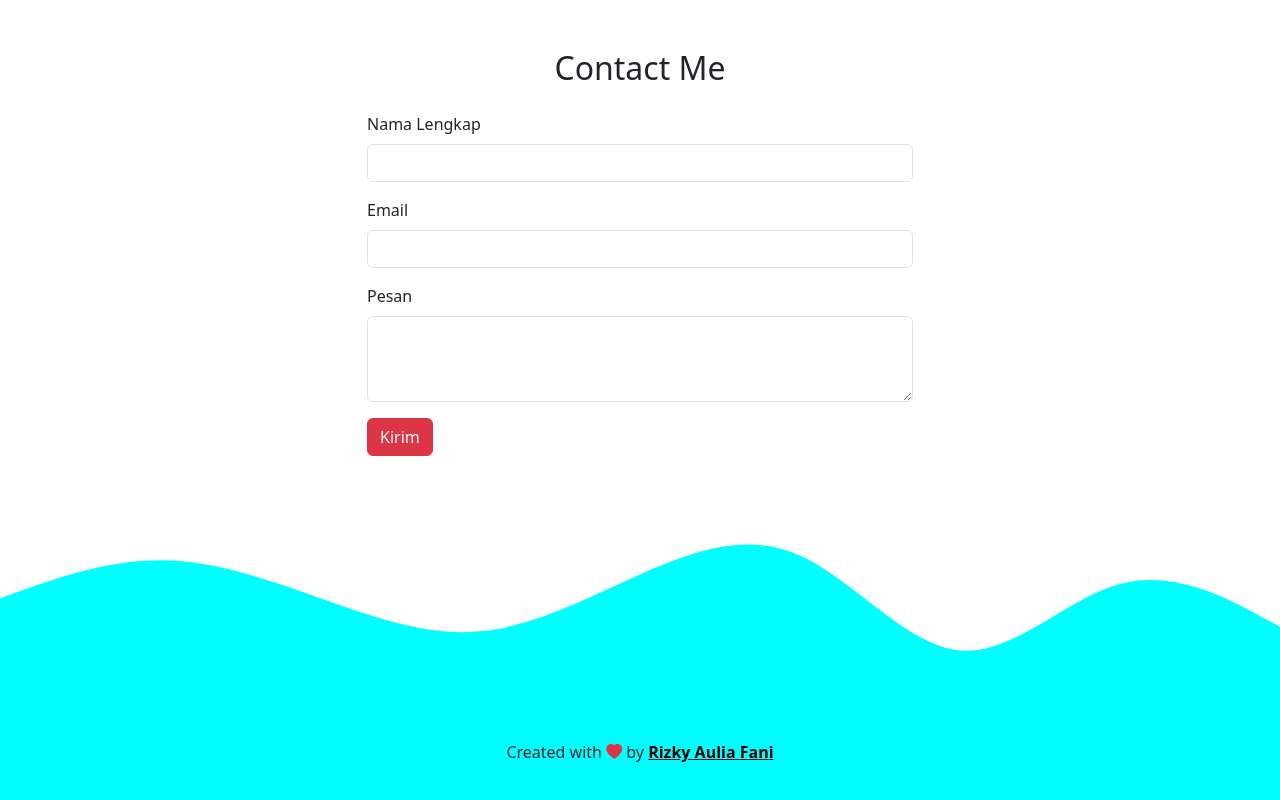
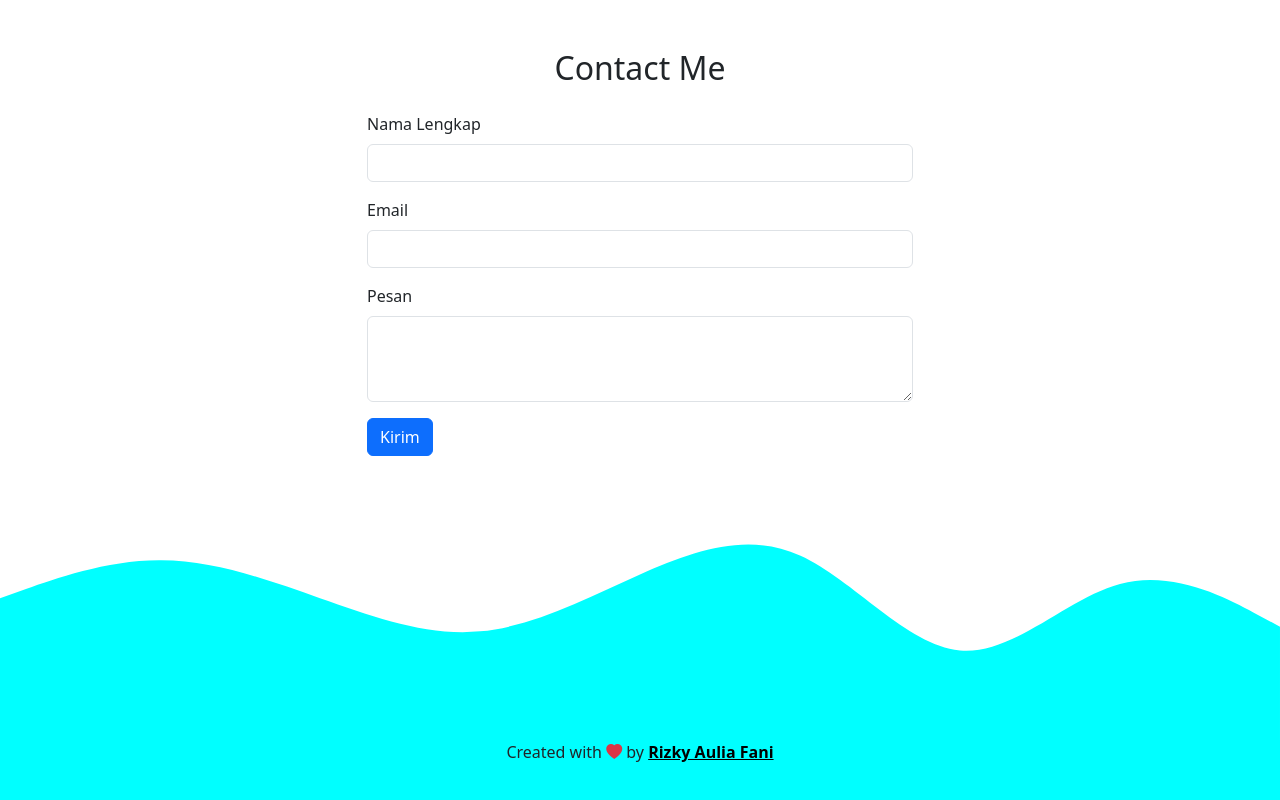
Before and after one commit to rzky-aff/rizkyauliafani, a plain HTML site: page index.html in a window 1280 px wide. Shown: the part 2140-2940 px from the top of the page. Drawn offline with nearby package versions, Linux system fonts and the light colour scheme.

Commit message:
mengubah tombol menjadi biru

```diff
--- a/index.html
+++ b/index.html
@@ -159,7 +159,7 @@
                 <label for="pesan" class="form-label">Pesan</label>
                 <textarea class="form-control" id="pesan" rows="3"></textarea>
               </div>
-              <button type="submit" class="btn btn-danger">Kirim</button>
+              <button type="submit" class="btn btn-primary">Kirim</button>
             </form>
           </div>
         </div>
```
